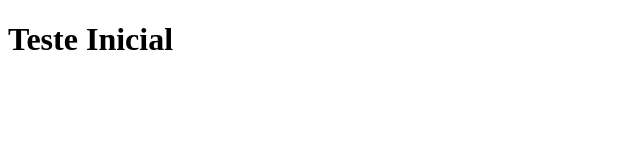
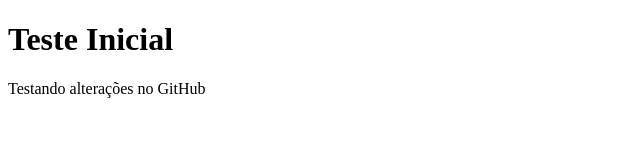
Before and after one commit to anacavalcantib/Github, a plain HTML site: page index.html in a window 1280 px wide. Shown: the whole page, without its empty margins (0-640 px from the left). Drawn offline with Linux system fonts and the light colour scheme.

Commit message:
teste-tag-p

```diff
--- a/index.html
+++ b/index.html
@@ -8,5 +8,6 @@
 </head>
 <body>
     <h1>Teste Inicial</h1>
+<p>Testando alterações no GitHub</p>
 </body>
 </html>
```
